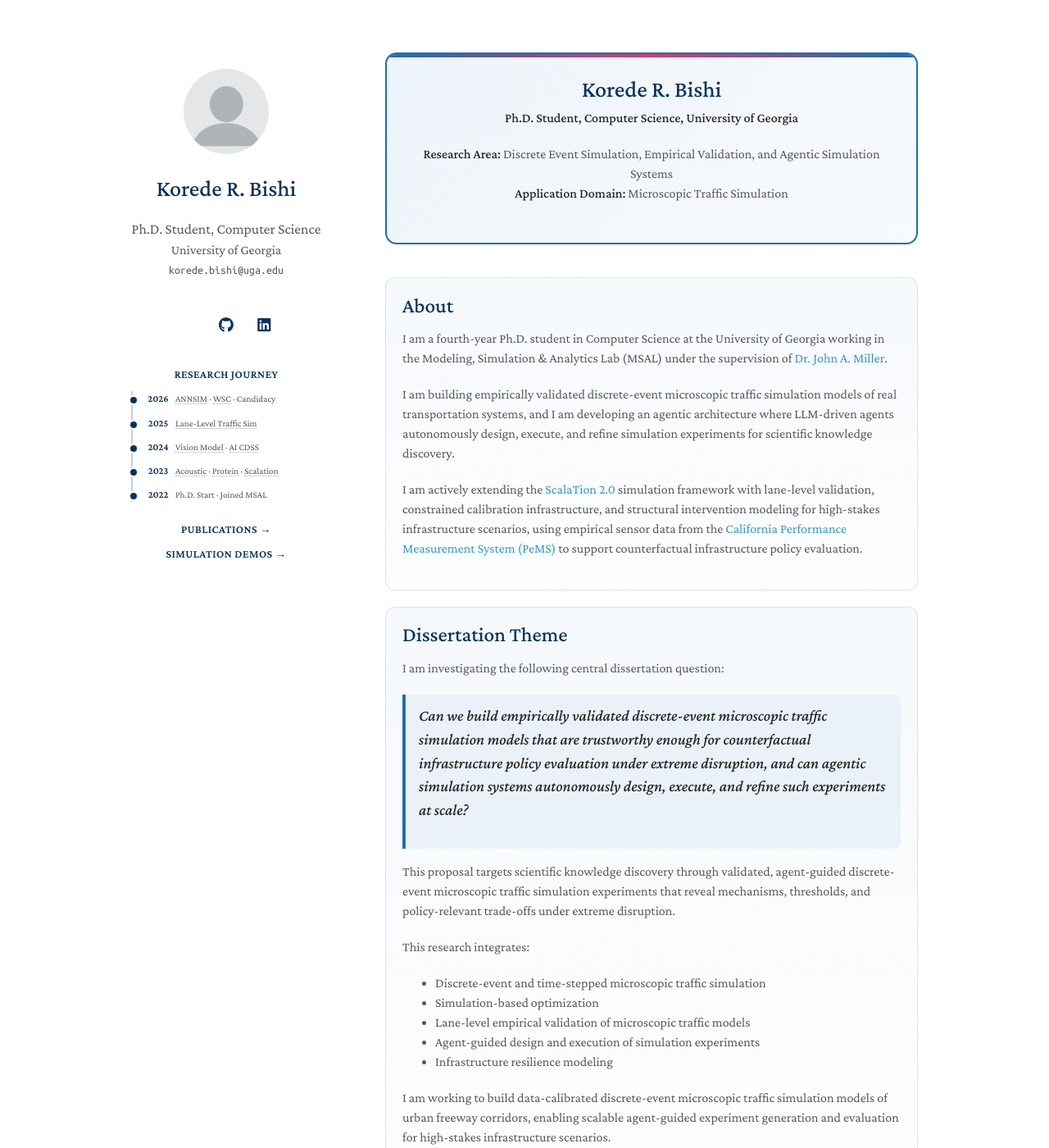
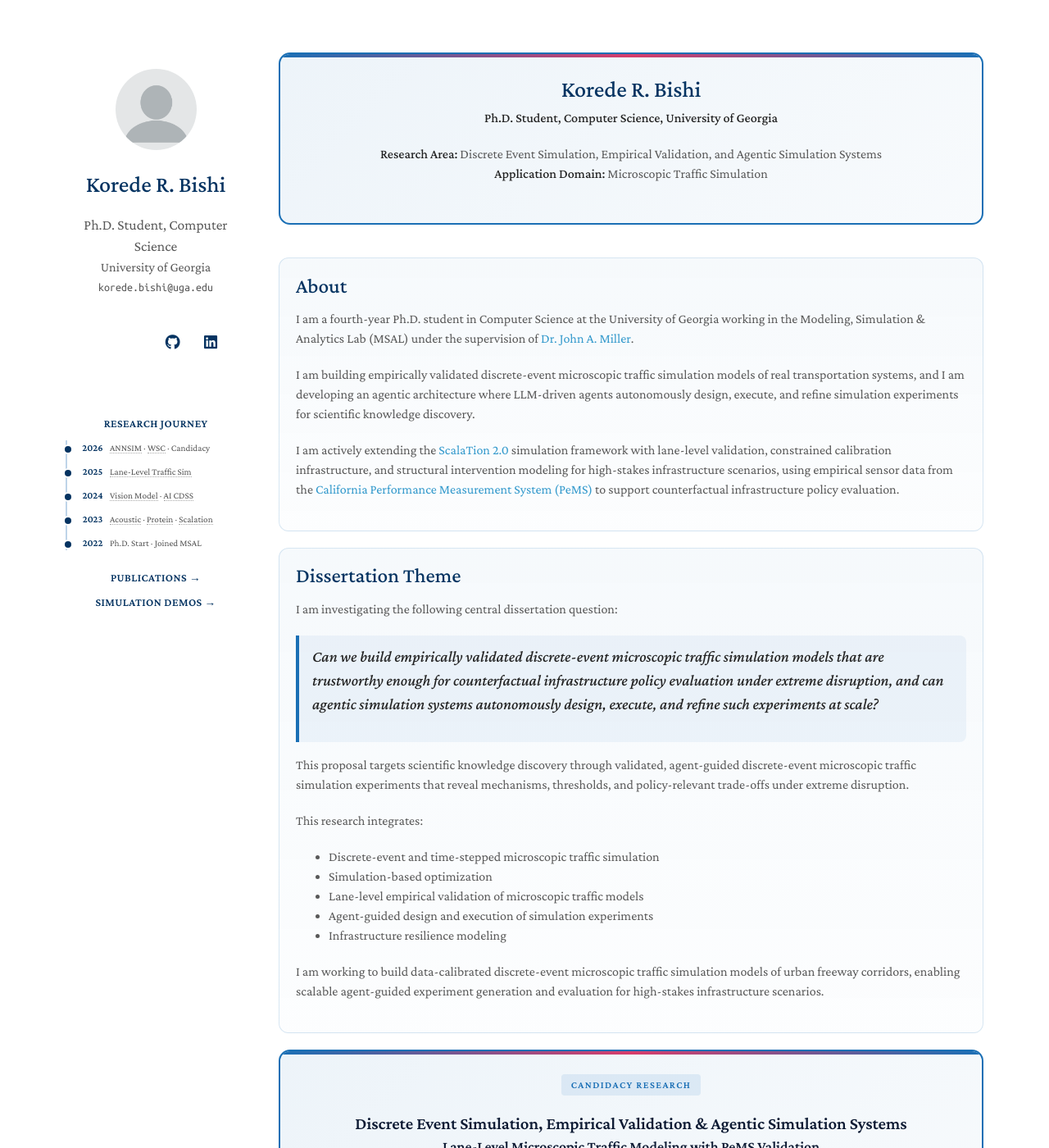
Before and after one commit to koredebishi/koredebishi.github.io, a Jekyll site: the page built from index.md, in a window 1280 px wide and 1400 px high. Shown: the whole window at 82% size. Built offline with Jekyll 4.4.1, drawn with Linux system fonts in a browser that asks for light colours; nearby versions of some CDN libraries; a style sheet for code colours, icons or effects is not loaded.

Commit message:
space update

```diff
--- a/_sass/minimal-light.scss
+++ b/_sass/minimal-light.scss
@@ -627,7 +627,7 @@ a:hover small {
 }
 
 .wrapper {
-  width:960px;
+  width:1120px;
   margin:0 auto;
 }
 
@@ -687,7 +687,7 @@ img {
 }
 
 header {
-  width:232px;
+  width:220px;
   float:left;
   position:fixed;
   -webkit-font-smoothing:subpixel-antialiased;
@@ -763,7 +763,7 @@ header ul a strong {
 }
 
 section {
-  width:650px;
+  width:860px;
   float:right;
   padding-top:4.0em;
   padding-bottom:50px;
@@ -781,7 +781,7 @@ hr {
 }
 
 footer {
-  width:232px;
+  width:220px;
   float:left;
   position:fixed;
   bottom:30px;
```
